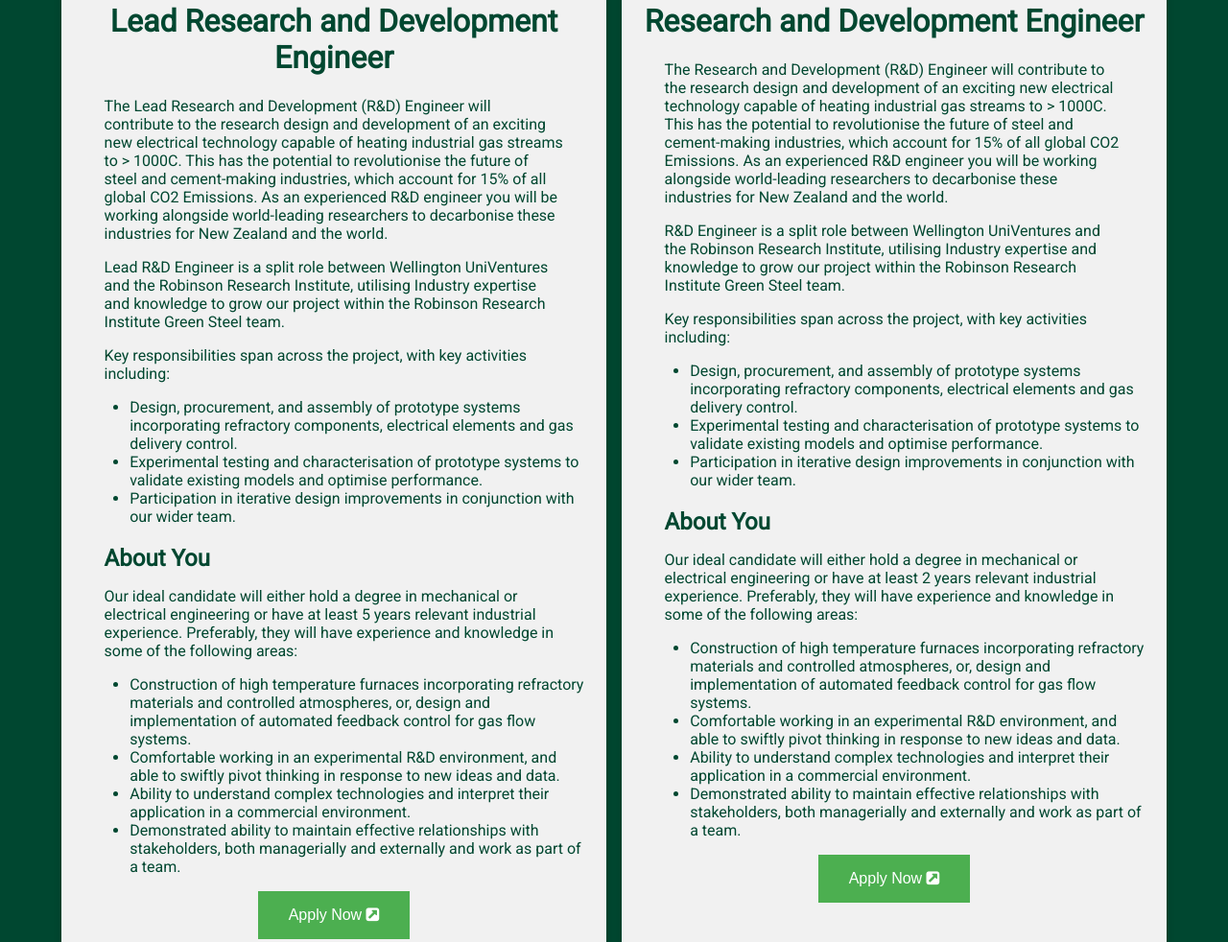
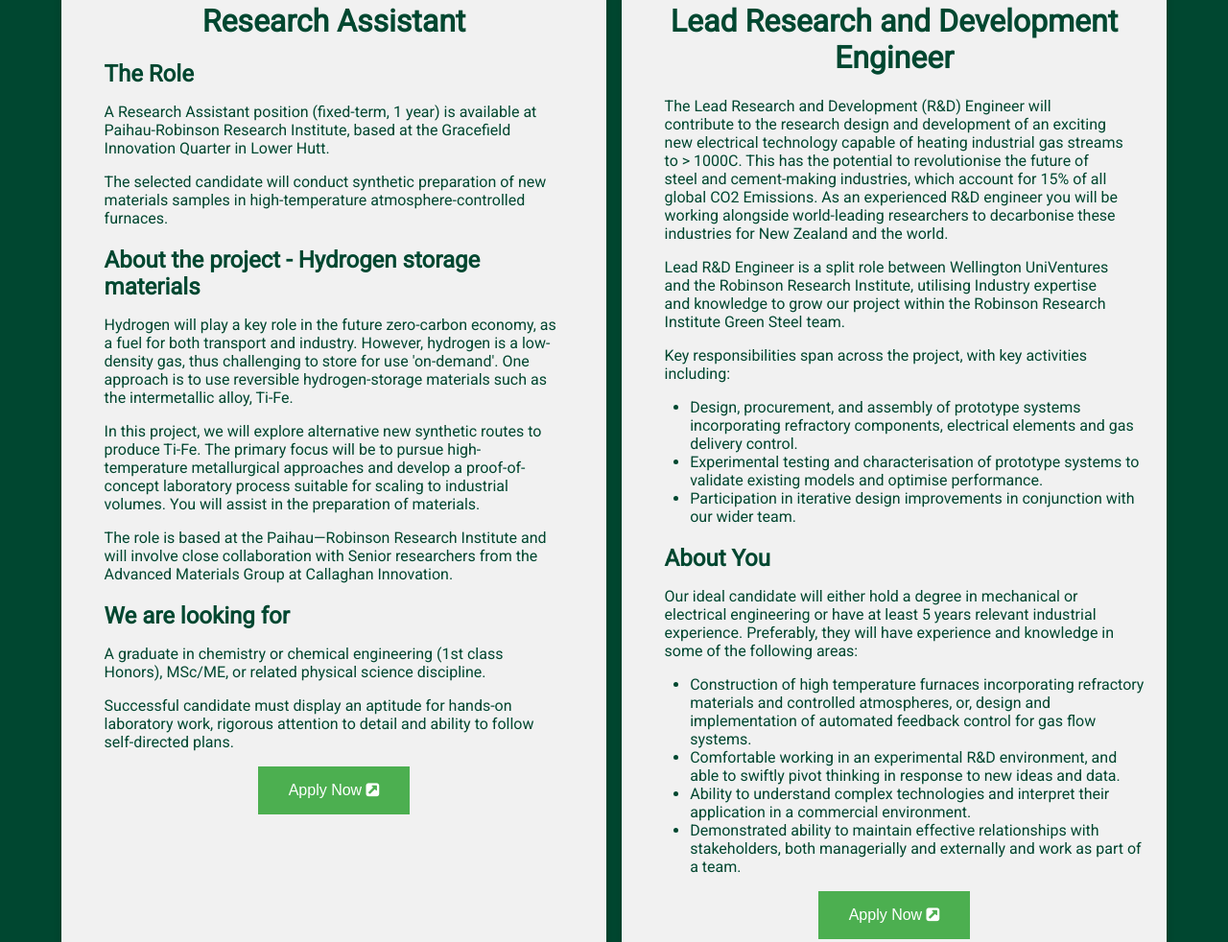
Before and after one commit to RobinsonResearchInstitute/vacancies, a plain HTML site: page index.html in a window 1280 px wide. Shown: the part 884-1866 px from the top of the page at 96% size. Drawn offline with Linux system fonts and the light colour scheme.

Commit message:
Update index.html

```diff
--- a/index.html
+++ b/index.html
@@ -59,6 +59,34 @@
 
 <a name="listing"></a>
 <div class="gallery">
+
+	<div class="gallery-item">
+    <a id="61347395"></a>
+    <h1>Research Assistant</h1>
+    <h2>The Role</h2>
+    <p>
+      A Research Assistant position (fixed-term, 1 year) is available at Paihau-Robinson Research Institute, based at the Gracefield Innovation Quarter in Lower Hutt. </p>
+      <p>
+      The selected candidate will conduct synthetic preparation of new materials samples in high-temperature atmosphere-controlled furnaces.
+      </p>
+      <h2>About the project - Hydrogen storage materials</h2>
+    <p>Hydrogen will play a key role in the future zero-carbon economy, as a fuel for both transport and industry. However, hydrogen is a low-density gas, thus challenging to store for use 'on-demand'. One approach is to use reversible hydrogen-storage materials such as the intermetallic alloy, Ti-Fe.</p>
+    <p>
+      In this project, we will explore alternative new synthetic routes to produce Ti-Fe.  The primary focus will be to pursue high-temperature metallurgical approaches and develop a proof-of-concept laboratory process suitable for scaling to industrial volumes. You will assist in the preparation of materials.</p>
+    <p>
+      The role is based at the Paihau—Robinson Research Institute and will involve close collaboration with Senior researchers from the Advanced Materials Group at Callaghan Innovation.</p>
+
+
+
+    <h2>We are looking for</h2>
+    <p>A graduate in chemistry or chemical engineering (1st class Honors), MSc/ME, or related physical science discipline.
+      </p>
+      <p>
+      Successful candidate must display an aptitude for hands-on laboratory work, rigorous attention to detail and ability to follow self-directed plans.</p>
+
+
+    <button class="button" onclick="window.open('https:\/\/www.seek.co.nz/job/61347395','_blank')">Apply Now <i class="fa fa-external-link-square" aria-hidden="true"></i></button>
+</div>
 
 	<div class="gallery-item">
     <a id="59943681"></a>
```
